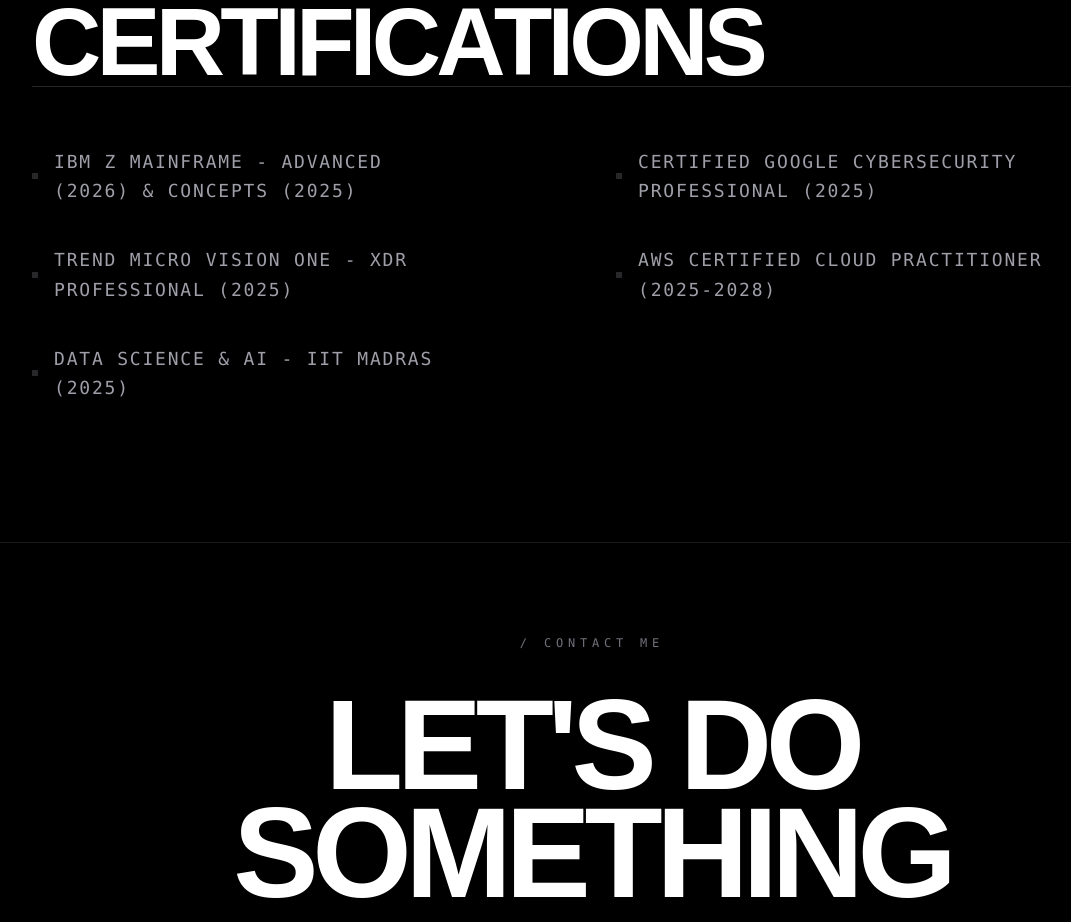
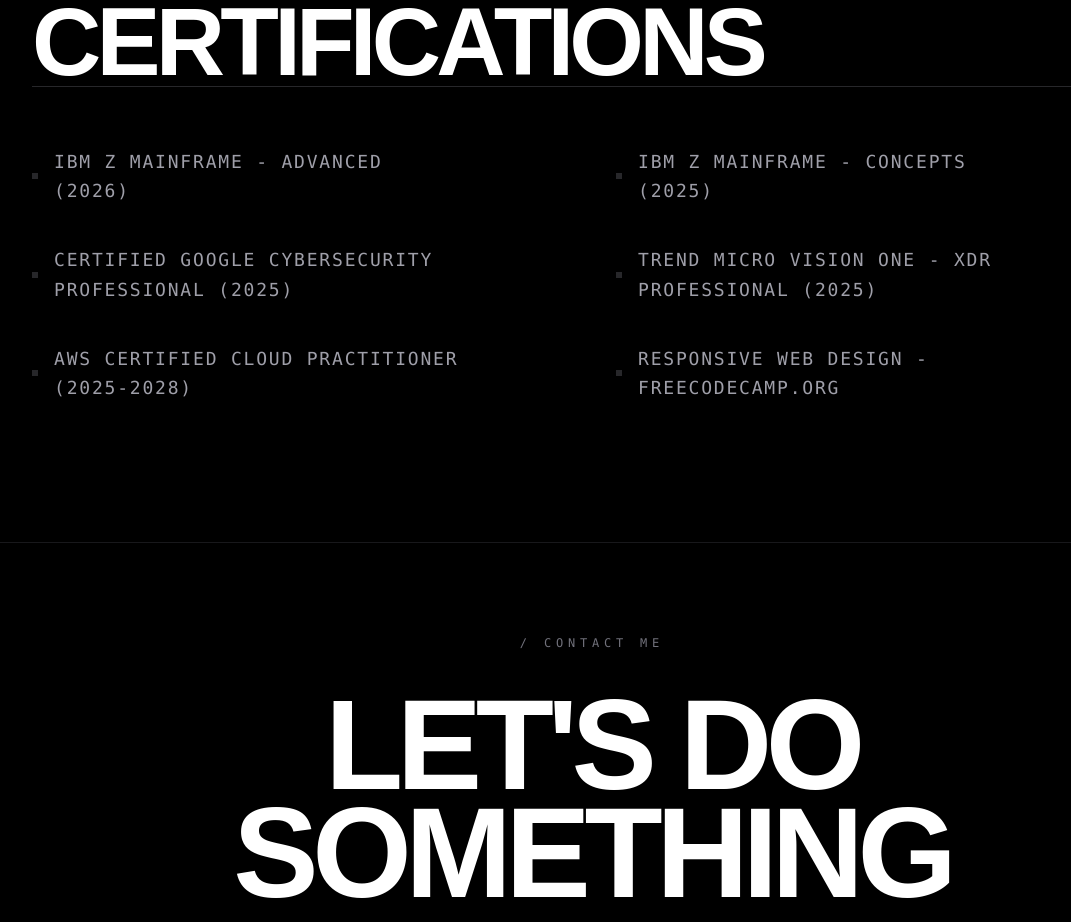
Before and after one commit to PaarthPandey10/portfolio-website, a React (Vite) app: page / in a window 1280 px wide. Shown: the part 6620-7542 px from the top of the page, without its empty margins (48-1119 px from the left). Built offline with nearby package versions, Linux system fonts and the light colour scheme.

Commit message:
Certifications

```diff
--- a/src/components/Expertise.jsx
+++ b/src/components/Expertise.jsx
@@ -60,11 +60,12 @@ const Expertise = ({ onEnterVoid }) => {
   ];
 
   const certs = [
-    { title: 'IBM Z Mainframe - Advanced (2026) & Concepts (2025)', url: '#' },
-    { title: 'Certified Google Cybersecurity Professional (2025)', url: '#' },
-    { title: 'Trend Micro Vision One - XDR Professional (2025)', url: '#' },
-    { title: 'AWS Certified Cloud Practitioner (2025-2028)', url: '#' },
-    { title: 'Data Science & AI - IIT Madras (2025)', url: '#' }
+    { title: 'IBM Z Mainframe - Advanced (2026)', url: 'https://www.credly.com/badges/8195b7a5-7d5d-4b91-82f1-9b515c772e93' },
+    { title: 'IBM Z Mainframe - Concepts (2025)', url: 'https://www.credly.com/badges/5b2d9834-1c8a-4afa-babe-f50fc89c5061' },
+    { title: 'Certified Google Cybersecurity Professional (2025)', url: 'https://www.coursera.org/account/accomplishments/professional-cert/5OVD0EJY7KUR' },
+    { title: 'Trend Micro Vision One - XDR Professional (2025)', url: 'https://github.com/PaarthPandey10/certificates/blob/main/trend-vision-one-xdr-professional.pdf' },
+    { title: 'AWS Certified Cloud Practitioner (2025-2028)', url: 'https://cp.certmetrics.com/amazon/en/public/verify/credential/06b9a04785eb45d58357c3be8ad60efd' },
+    { title: 'Responsive Web Design - freeCodeCamp.org', url: 'https://www.freecodecamp.org/certification/paarthpandey10/responsive-web-design' }
   ];
 
   const fadeUp = {
```
